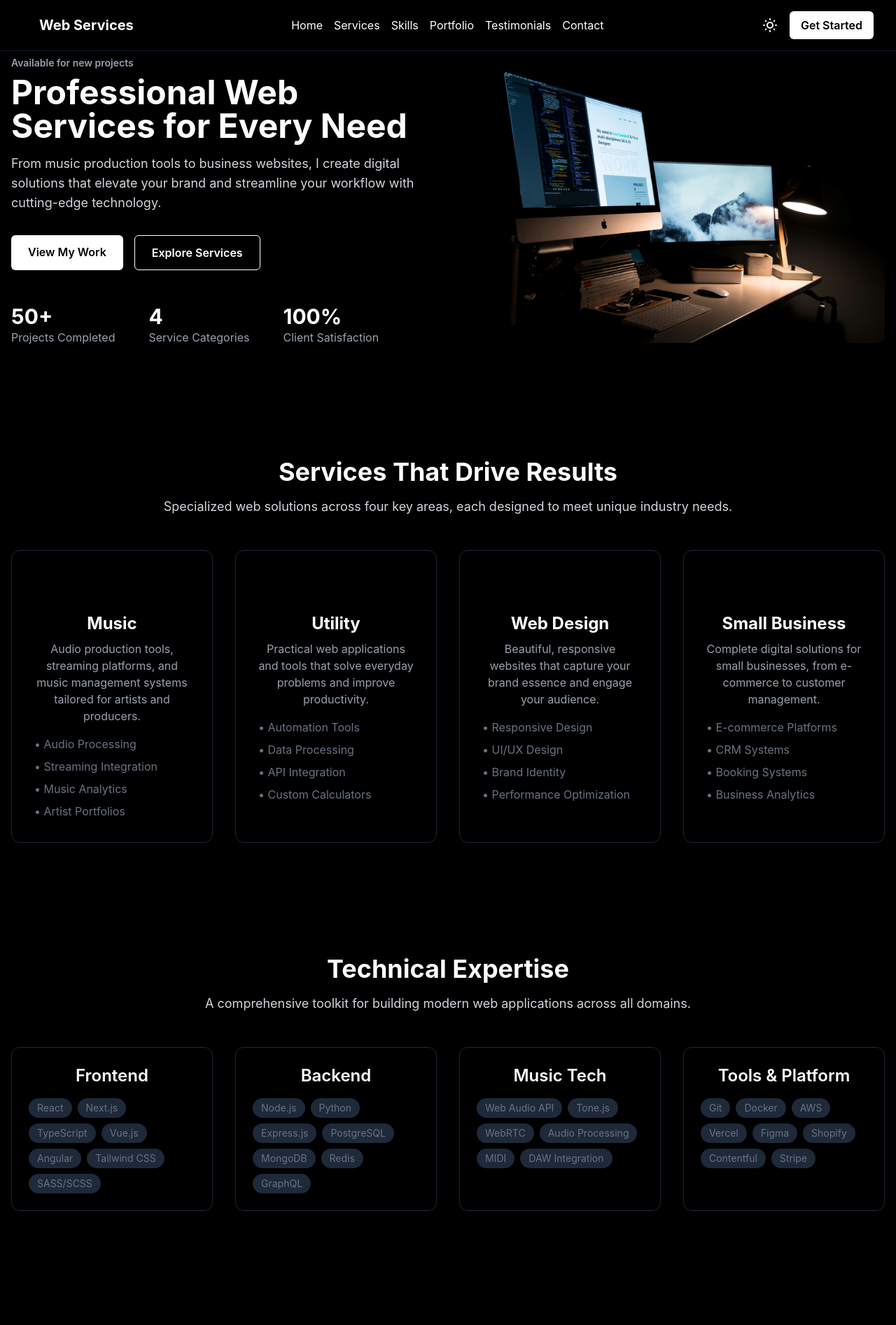
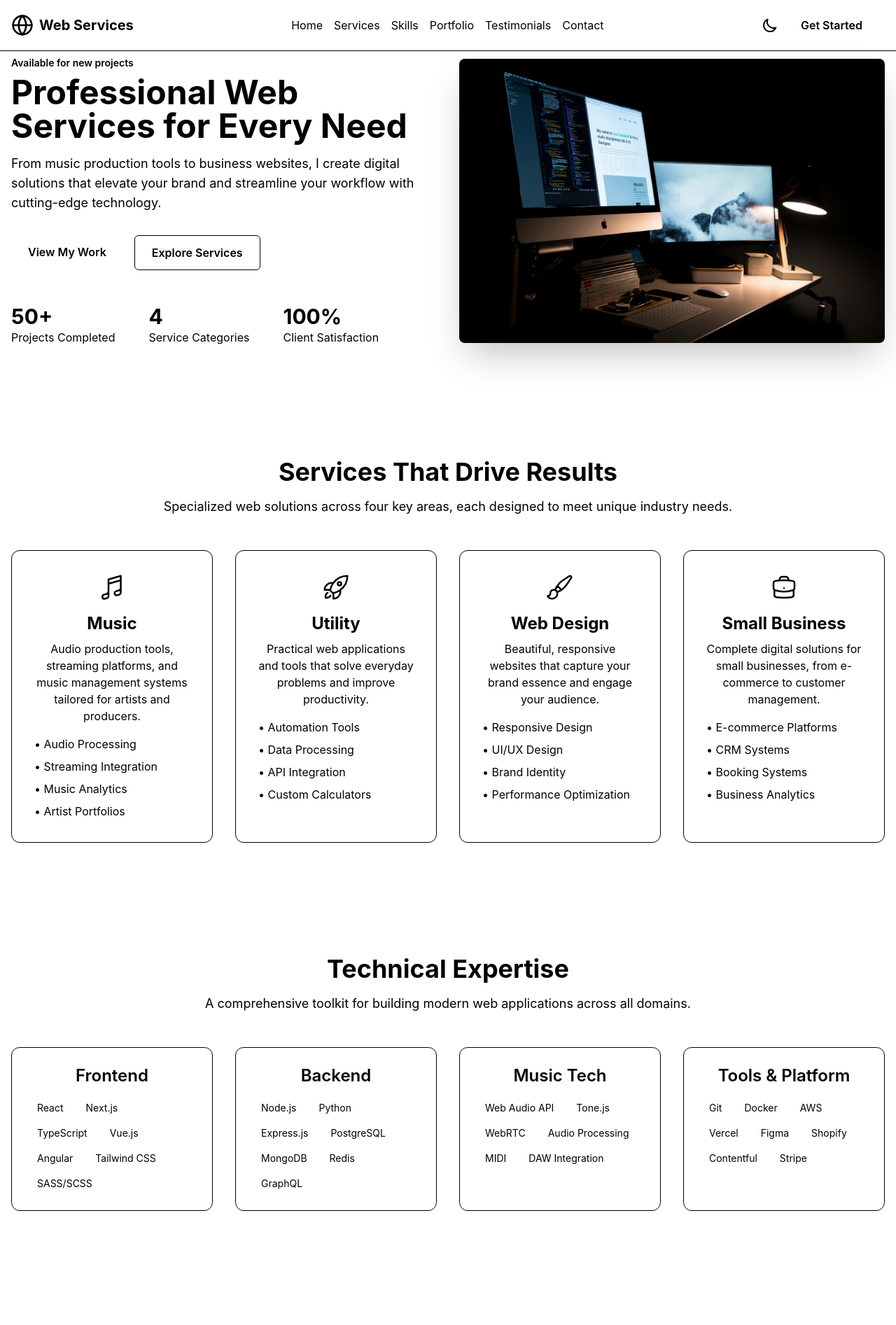
Before and after one commit to nashftl/FTL-MEDIA-HOMEPAGE, a React (Vite) app: page / in a window 1280 px wide. Shown: the top 1893 px of the page at 70% size. Built offline with nearby package versions, Linux system fonts and the light colour scheme.

Commit message:
dark/light mod - no components yet , header not clear

```diff
--- a/src/components/Header.jsx
+++ b/src/components/Header.jsx
@@ -1,9 +1,11 @@
 import React, { useState } from 'react';
 import { Link, useLocation } from 'react-router-dom';
+import { useTheme } from '../context/ThemeContext';
 
 const Header = () => {
   const [isMenuOpen, setIsMenuOpen] = useState(false);
   const location = useLocation();
+  const { theme, toggleTheme } = useTheme();
 
   const toggleMenu = () => {
     setIsMenuOpen(!isMenuOpen);
@@ -22,7 +24,7 @@ const Header = () => {
   };
 
   return (
-    <header className="fixed top-0 left-0 right-0 z-50 flex items-center justify-between p-4 bg-black text-white border-b border-gray-900">
+    <header className="fixed top-0 left-0 right-0 z-50 flex items-center justify-between p-4 bg-black dark:bg-black text-white border-b border-gray-900 dark:border-gray-900">
       {/* Logo and Website Name */}
       <Link to="/" className="flex items-center" aria-label="Website Logo and Name">
         <img src="/src/assets/icons/logo.svg" alt="WS" className="h-8 w-8 mr-2" />
@@ -50,10 +52,20 @@ const Header = () => {
       </nav>
       {/* Utility Navigation (Theme Toggle and Get Started Button) */}
       <div className="flex items-center space-x-4" aria-label="Utility Navigation">
-        <button className="hidden md:block transition-all duration-200 hover:text-gray-400 hover:rotate-45">
-          <svg xmlns="http://www.w3.org/2000/svg" className="h-6 w-6" fill="none" viewBox="0 0 24 24" stroke="currentColor">
-            <path strokeLinecap="round" strokeLinejoin="round" strokeWidth={2} d="M12 3v1m0 16v1m9-9h-1M4 12H3m15.364 6.364l-.707-.707M6.343 6.343l-.707-.707m12.728 0l-.707.707M6.343 17.657l-.707.707M16 12a4 4 0 11-8 0 4 4 0 018 0z" />
-          </svg>
+        <button
+          onClick={toggleTheme}
+          className="hidden md:block transition-all duration-200 hover:text-gray-400 hover:rotate-45"
+          aria-label="Toggle theme"
+        >
+          {theme === 'dark' ? (
+            <svg xmlns="http://www.w3.org/2000/svg" className="h-6 w-6" fill="none" viewBox="0 0 24 24" stroke="currentColor">
+              <path strokeLinecap="round" strokeLinejoin="round" strokeWidth={2} d="M12 3v1m0 16v1m9-9h-1M4 12H3m15.364 6.364l-.707-.707M6.343 6.343l-.707-.707m12.728 0l-.707.707M6.343 17.657l-.707.707M16 12a4 4 0 11-8 0 4 4 0 018 0z" />
+            </svg>
+          ) : (
+            <svg xmlns="http://www.w3.org/2000/svg" className="h-6 w-6" fill="none" viewBox="0 0 24 24" stroke="currentColor">
+              <path strokeLinecap="round" strokeLinejoin="round" strokeWidth={2} d="M20.354 15.354A9 9 0 018.646 3.646 9.003 9.003 0 0012 21a9.003 9.003 0 008.354-5.646z" />
+            </svg>
+          )}
         </button>
         {isHomePage ? (
           <button
--- a/src/components/Hero.jsx
+++ b/src/components/Hero.jsx
@@ -5,7 +5,7 @@ const Hero = () => {
   const { ref: heroRef, isVisible } = useScrollAnimation({ threshold: 0.2 });
 
   return (
-    <section id="home" className="bg-black text-white py-20">
+    <section id="home" className="bg-white dark:bg-black text-black dark:text-white py-20">
       <div
         ref={heroRef}
         className={`container mx-auto flex flex-col md:flex-row items-center transition-all duration-1000 ${
@@ -14,13 +14,13 @@ const Hero = () => {
       >
         {/* Hero Content (Text and Buttons) */}
         <div className="md:w-1/2 text-center md:text-left px-4">
-          <p className="text-sm font-semibold text-gray-400 mb-2">
+          <p className="text-sm font-semibold text-gray-600 dark:text-gray-400 mb-2">
             Available for new projects
           </p>
           <h1 className="text-5xl font-bold mb-4">
             Professional Web Services for Every Need
           </h1>
-          <p className="text-lg text-gray-300 mb-8">
+          <p className="text-lg text-gray-700 dark:text-gray-300 mb-8">
             From music production tools to business websites, I create digital
             solutions that elevate your brand and streamline your workflow with
             cutting-edge technology.
@@ -29,13 +29,13 @@ const Hero = () => {
           <div className="flex justify-center md:justify-start space-x-4">
             <a
               href="#portfolio"
-              className="bg-white text-black px-6 py-3 rounded-md font-semibold transition-all duration-300 hover:bg-gray-200 hover:scale-105 hover:shadow-lg active:scale-95"
+              className="bg-black dark:bg-white text-white dark:text-black px-6 py-3 rounded-md font-semibold transition-all duration-300 hover:bg-gray-800 dark:hover:bg-gray-200 hover:scale-105 hover:shadow-lg active:scale-95"
             >
               View My Work
             </a>
             <a
               href="#services"
-              className="border border-white px-6 py-3 rounded-md font-semibold transition-all duration-300 hover:bg-white hover:text-black hover:scale-105 active:scale-95"
+              className="border border-black dark:border-white px-6 py-3 rounded-md font-semibold transition-all duration-300 hover:bg-black hover:text-white dark:hover:bg-white dark:hover:text-black hover:scale-105 active:scale-95"
             >
               Explore Services
             </a>
@@ -45,15 +45,15 @@ const Hero = () => {
             <h2 className="sr-only">Key Statistics</h2>
             <div className="transition-transform duration-300 hover:scale-110">
               <p className="text-3xl font-bold">50+</p>
-              <p className="text-gray-400">Projects Completed</p>
+              <p className="text-gray-600 dark:text-gray-400">Projects Completed</p>
             </div>
             <div className="transition-transform duration-300 hover:scale-110">
               <p className="text-3xl font-bold">4</p>
-              <p className="text-gray-400">Service Categories</p>
+              <p className="text-gray-600 dark:text-gray-400">Service Categories</p>
             </div>
             <div className="transition-transform duration-300 hover:scale-110">
               <p className="text-3xl font-bold">100%</p>
-              <p className="text-gray-400">Client Satisfaction</p>
+              <p className="text-gray-600 dark:text-gray-400">Client Satisfaction</p>
             </div>
           </div>
         </div>
--- a/src/components/Services.jsx
+++ b/src/components/Services.jsx
@@ -5,10 +5,10 @@ const Services = () => {
   const { ref: servicesRef, isVisible } = useScrollAnimation({ threshold: 0.1 });
 
   return (
-    <section id="services" className="bg-black text-white py-20">
+    <section id="services" className="bg-white dark:bg-black text-black dark:text-white py-20">
       <div className="container mx-auto text-center px-4">
         <h2 className="text-4xl font-bold mb-4">Services That Drive Results</h2>
-        <p className="text-lg text-gray-300 mb-12">
+        <p className="text-lg text-gray-700 dark:text-gray-300 mb-12">
           Specialized web solutions across four key areas, each designed to meet
           unique industry needs.
         </p>
--- /dev/null
+++ b/src/context/ThemeContext.jsx
@@ -0,0 +1,44 @@
+import React, { createContext, useContext, useState, useEffect } from 'react';
+
+const ThemeContext = createContext();
+
+export const useTheme = () => {
+  const context = useContext(ThemeContext);
+  if (!context) {
+    throw new Error('useTheme must be used within a ThemeProvider');
+  }
+  return context;
+};
+
+export const ThemeProvider = ({ children }) => {
+  const [theme, setTheme] = useState(() => {
+    // Check localStorage first, then system preference
+    const savedTheme = localStorage.getItem('theme');
+    if (savedTheme) {
+      return savedTheme;
+    }
+    return window.matchMedia('(prefers-color-scheme: dark)').matches ? 'dark' : 'light';
+  });
+
+  useEffect(() => {
+    // Update localStorage when theme changes
+    localStorage.setItem('theme', theme);
+
+    // Update document class
+    if (theme === 'dark') {
+      document.documentElement.classList.add('dark');
+    } else {
+      document.documentElement.classList.remove('dark');
+    }
+  }, [theme]);
+
+  const toggleTheme = () => {
+    setTheme(prevTheme => prevTheme === 'dark' ? 'light' : 'dark');
+  };
+
+  return (
+    <ThemeContext.Provider value={{ theme, toggleTheme }}>
+      {children}
+    </ThemeContext.Provider>
+  );
+};
--- a/src/index.css
+++ b/src/index.css
@@ -4,18 +4,39 @@
 /* Import Google Fonts with font-display: swap for performance */
 @import url('https://fonts.googleapis.com/css2?family=Inter:wght@400;500;600;700;800&display=swap');
 
+/* Dark mode configuration */
+@theme {
+  --color-*: initial;
+  --color-bg-light: #ffffff;
+  --color-bg-dark: #000000;
+  --color-text-light: #000000;
+  --color-text-dark: #ffffff;
+}
+
 /* Smooth scrolling behavior */
 html {
   scroll-behavior: smooth;
 }
 
-/* Base font family */
+/* Base font family and theme-aware background */
 body {
   font-family: 'Inter', -apple-system, BlinkMacSystemFont, 'Segoe UI', 'Roboto', 'Oxygen',
     'Ubuntu', 'Cantarell', 'Fira Sans', 'Droid Sans', 'Helvetica Neue',
     sans-serif;
   -webkit-font-smoothing: antialiased;
   -moz-osx-font-smoothing: grayscale;
+}
+
+/* Light mode styles */
+:root:not(.dark) body {
+  background-color: #ffffff;
+  color: #000000;
+}
+
+/* Dark mode styles */
+:root.dark body {
+  background-color: #000000;
+  color: #ffffff;
 }
 
 /* Focus visible styles for accessibility */
--- a/src/main.jsx
+++ b/src/main.jsx
@@ -3,9 +3,12 @@ import React from "react";
 import ReactDOM from "react-dom/client";
 import App from "./App.jsx";
 import "./index.css"; // Tailwind styles must be imported here
+import { ThemeProvider } from "./context/ThemeContext.jsx";
 
 ReactDOM.createRoot(document.getElementById("root")).render(
   <React.StrictMode>
-    <App />
+    <ThemeProvider>
+      <App />
+    </ThemeProvider>
   </React.StrictMode>
 );
```
